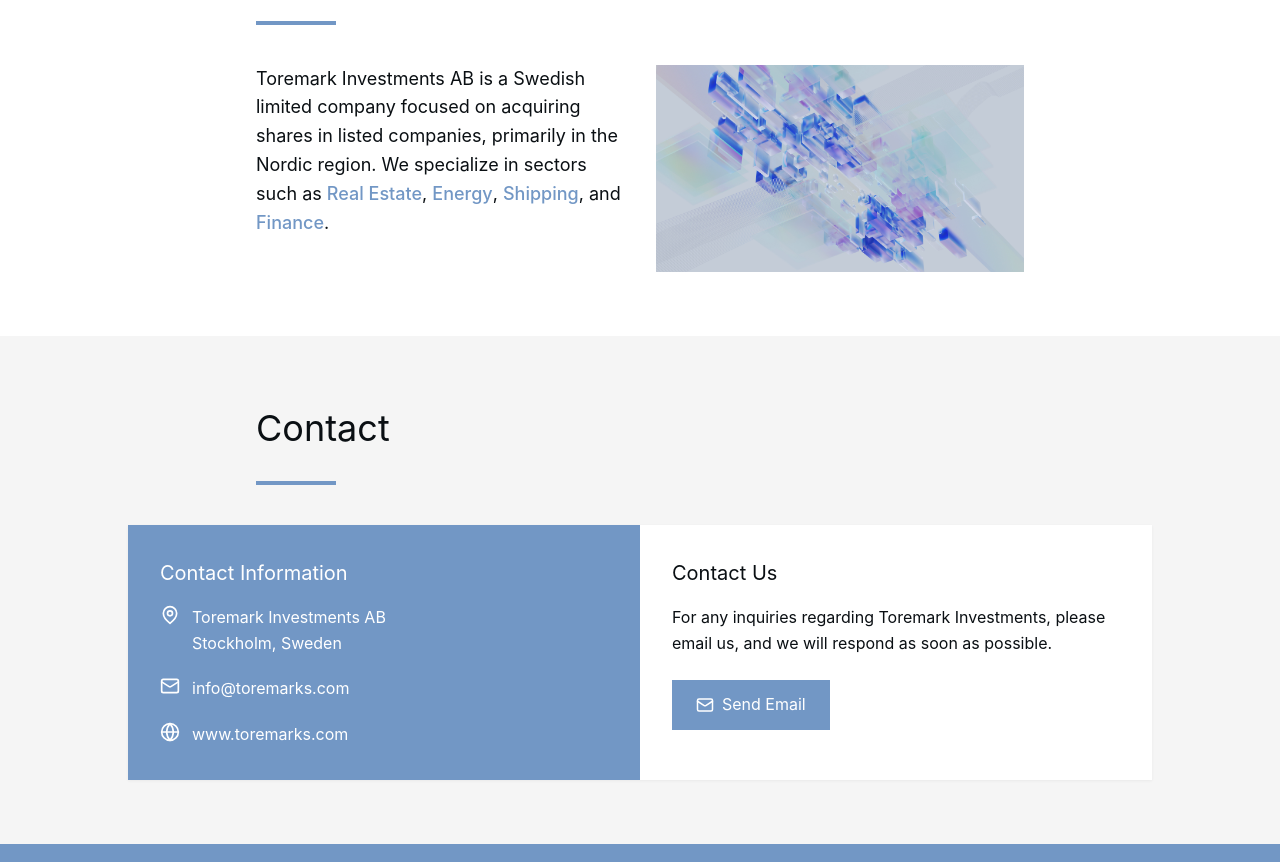
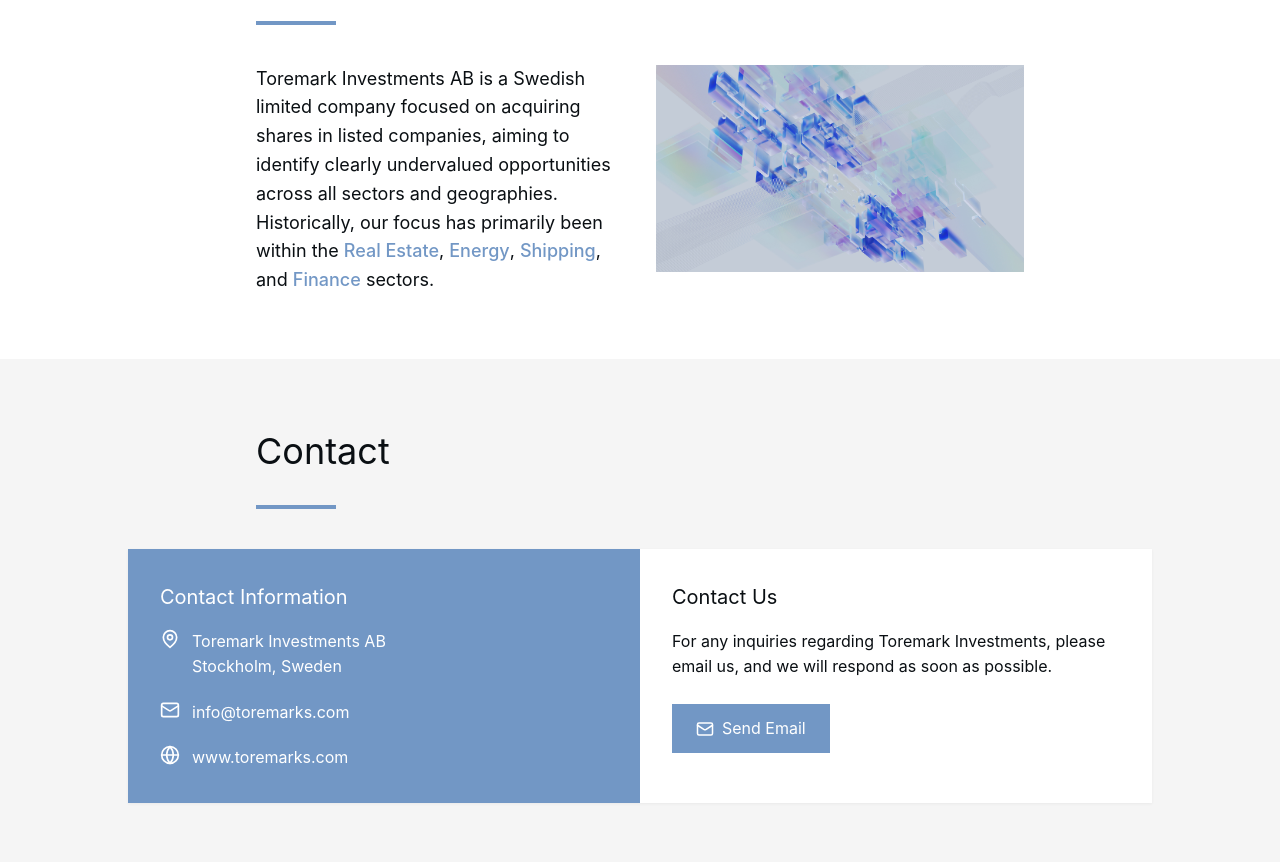
Before and after one commit to ToremarkInvestment/index, a plain HTML site: page index.html in a window 1280 px wide. Shown: the part 925-1787 px from the top of the page. Drawn offline with nearby package versions, Linux system fonts and the light colour scheme.

Commit message:
Update index.html

```diff
--- a/index.html
+++ b/index.html
@@ -93,13 +93,13 @@
                 <div class="about-text">
                   <p class="section-text">
                     Toremark Investments AB is a Swedish limited company focused
-                    on acquiring shares in listed companies, primarily in the
-                    Nordic region. We specialize
-                    in sectors such as
+                    on acquiring shares in listed companies, aiming to identify
+                    clearly undervalued opportunities across all sectors and
+                    geographies. Historically, our focus has primarily been within the
                     <span class="highlight-text">Real Estate</span>,
                     <span class="highlight-text">Energy</span>,
                     <span class="highlight-text">Shipping</span>, and
-                    <span class="highlight-text">Finance</span>.
+                    <span class="highlight-text">Finance</span> sectors.
                   </p>
                 </div>
                 <div class="about-image-container">
```
